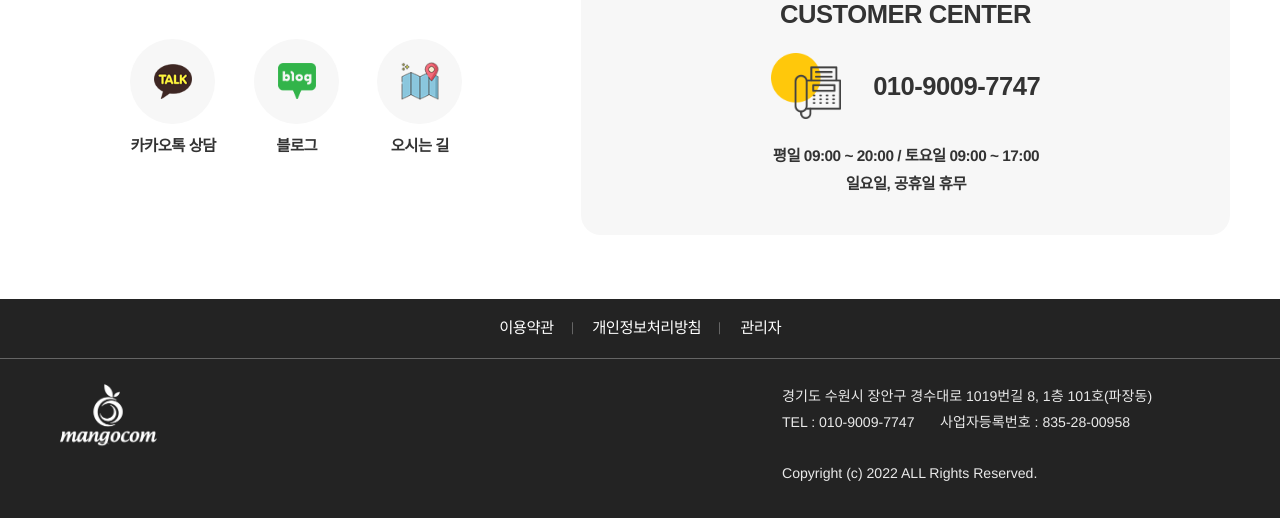
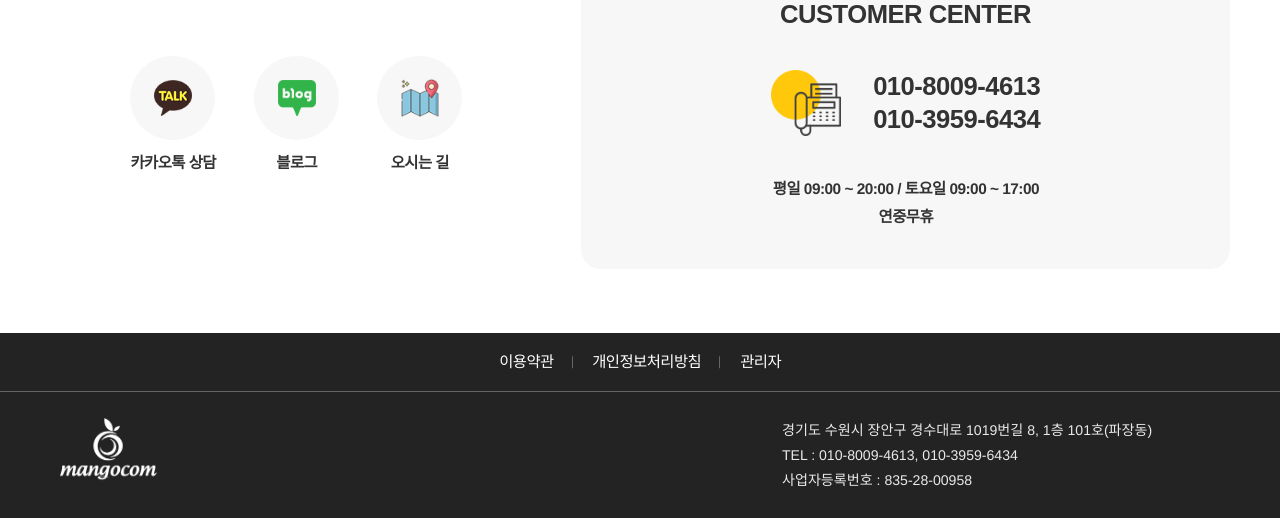
Before and after one commit to ybr0906/mangocom_front, a React app: page /edit in a window 1280 px wide. Shown: the part 1878-2396 px from the top of the page. Built offline with nearby package versions, Linux system fonts and the light colour scheme; no server answers; a web font is replaced by a local one.

Commit message:
번호 수정

```diff
--- a/src/components/layout/Footer.js
+++ b/src/components/layout/Footer.js
@@ -199,7 +199,7 @@ const Footer = () => {
                 <h1 className="logo"><img src={logo} alt="" /></h1>
                 <address>
                     <p>경기도 수원시 장안구 경수대로 1019번길 8, 1층 101호(파장동)</p>
-                    <p>TEL : 010-9009-7747</p>
+                    <p>TEL : 010-8009-4613, 010-3959-6434</p>
                     <p>사업자등록번호 : 835-28-00958</p>
                     <p className="copyright">Copyright (c) 2022 ALL Rights Reserved.</p>
                 </address>
--- a/src/pages/locate/Directions.js
+++ b/src/pages/locate/Directions.js
@@ -39,7 +39,7 @@ const DirectionsLayout = styled.section`
         margin-top: 15px;
         width:100%;
         display:flex;
-        align-items:center;
+        align-items:flex-start;
         &:first-child{
             margin-top:0;
         }
@@ -54,6 +54,12 @@ const DirectionsLayout = styled.section`
         dd{
             width: calc(100% - 100px);
             font-size: 17px;
+            display:flex;
+            flex-wrap:wrap;
+            span{
+                display:inline-block;
+                margin-right:10px;
+            }
         }
     }
 }
@@ -130,9 +136,12 @@ const Directions = () => {
                         <dt>위치.</dt>
                         <dd>경기도 수원시 장안구 경수대로 1019번길 8, 1층 101호(파장동)</dd>
                     </dl>
-                    <dl className="w50">
+                    <dl>
                         <dt>전화.</dt>
-                        <dd>010-9009-7747</dd>
+                        <dd>
+                            <span>010-8009-4613, </span>
+                            <span>010-3959-6434</span>
+                        </dd>
                     </dl>
                     {/* <dl className="w50">
                         <dt>Email.</dt>
--- a/src/pages/main/MainCustomer.js
+++ b/src/pages/main/MainCustomer.js
@@ -184,9 +184,10 @@ const MainCustomer = () => {
                 <CustomerCenter>
                     <p className="title">CUSTOMER CENTER</p>
                     <div className="tel">
-                        <p>010-9009-7747</p>
+                        <p>010-8009-4613</p>
+                        <p>010-3959-6434</p>
                     </div>
-                    <p className="time">평일 09:00 ~ 20:00  /  토요일 09:00 ~ 17:00 <br />일요일, 공휴일 휴무</p>
+                    <p className="time">평일 09:00 ~ 20:00  /  토요일 09:00 ~ 17:00 <br />연중무휴</p>
                 </CustomerCenter>
             </div>
         </CustomerLayout>
```
